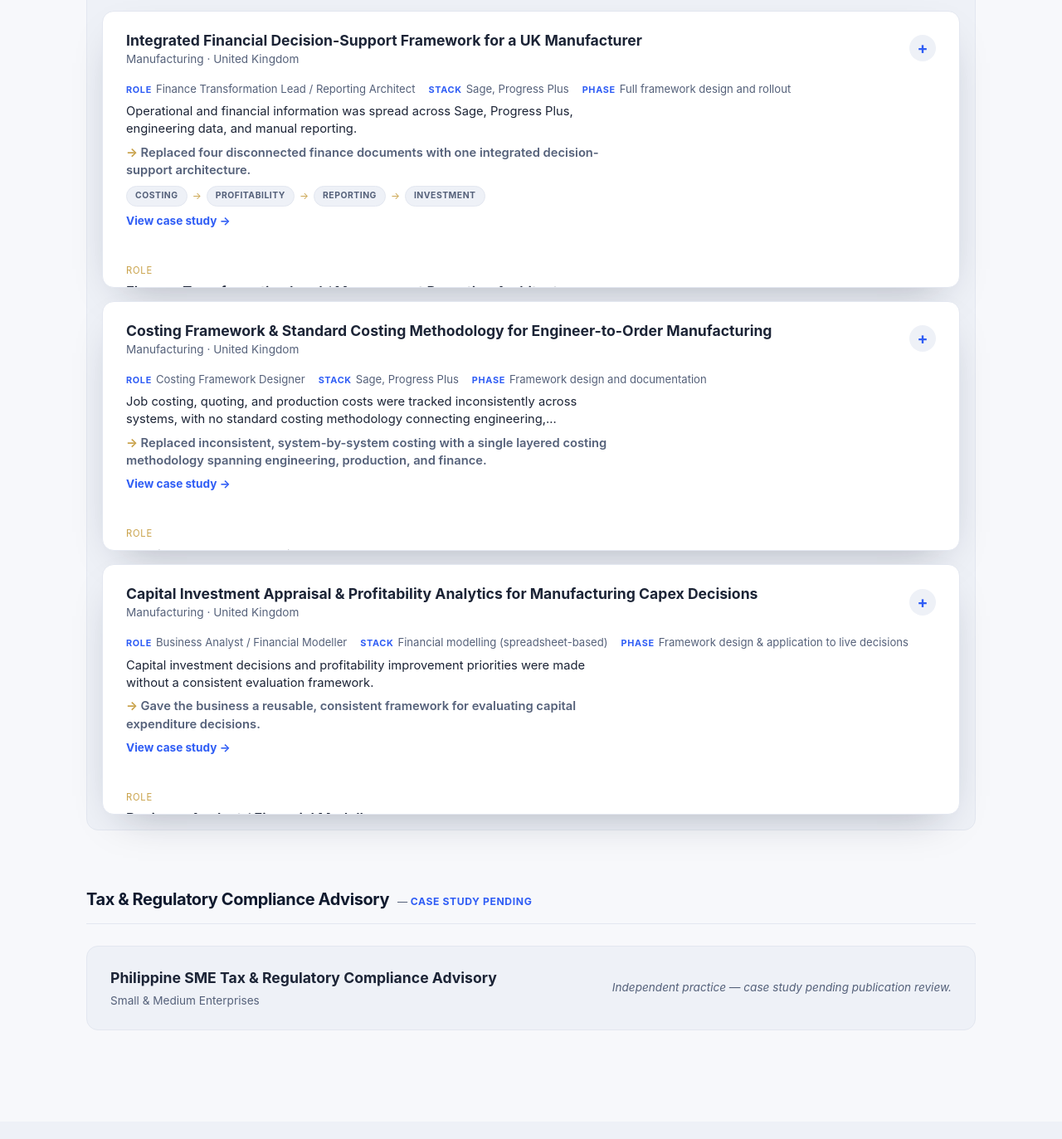
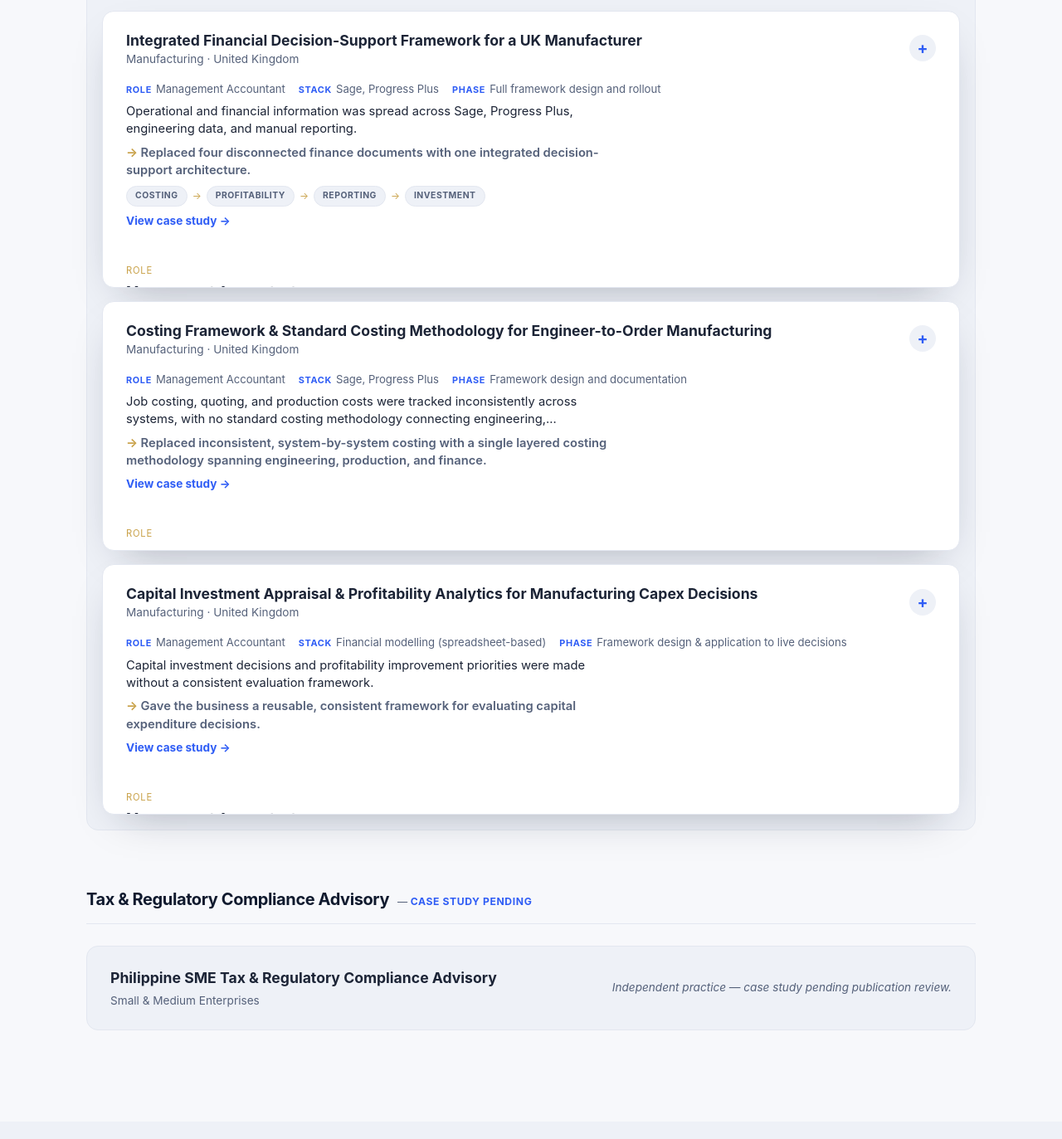
Before and after one commit to rexmzno/rrt.manzano.github.io, a plain HTML site: page index.html in a window 1280 px wide. Shown: the part 9089-10462 px from the top of the page at 83% size. Drawn offline with Linux system fonts and the light colour scheme.

Commit message:
Align UK case-study role labels; hyphenate Career bullets
- The three UK manufacturer case studies now show the role as
  "Management Accountant" on both the card and the detail view,
  matching the Career entry.
- Career entry and both CV downloads: "decision-support framework" and
  "profit-improvement levers" hyphenated to match the case studies.

Co-Authored-By: Claude Opus 5.5 <noreply@anthropic.com>

```diff
--- a/index.html
+++ b/index.html
@@ -861,7 +861,7 @@
               <span class="cs-expand-icon" aria-hidden="true">+</span>
             </button>
             <div class="cs-teaser">
-              <p class="cs-teaser-facts"><span><strong>Role</strong>Finance Transformation Lead / Reporting Architect</span><span><strong>Stack</strong>Sage, Progress Plus</span><span><strong>Phase</strong>Full framework design and rollout</span></p>
+              <p class="cs-teaser-facts"><span><strong>Role</strong>Management Accountant</span><span><strong>Stack</strong>Sage, Progress Plus</span><span><strong>Phase</strong>Full framework design and rollout</span></p>
               <p class="cs-teaser-line">Operational and financial information was spread across Sage, Progress Plus, engineering data, and manual reporting.</p>
               <p class="cs-teaser-line cs-teaser-outcome">Replaced four disconnected finance documents with one integrated decision-support architecture.</p>
               <div class="cs-flow" aria-hidden="true"><span class="cs-flow-step">Costing</span><span class="cs-flow-arrow">&rarr;</span><span class="cs-flow-step">Profitability</span><span class="cs-flow-arrow">&rarr;</span><span class="cs-flow-step">Reporting</span><span class="cs-flow-arrow">&rarr;</span><span class="cs-flow-step">Investment</span></div>
@@ -869,7 +869,7 @@
             </div>
             <div class="cs-body">
               <dl class="cs-meta">
-                <div><dt>Role</dt><dd>Finance Transformation Lead / Management Reporting Architect</dd></div>
+                <div><dt>Role</dt><dd>Management Accountant</dd></div>
                 <div><dt>Technology</dt><dd>Sage, Progress Plus</dd></div>
                 <div><dt>Methodology</dt><dd>Financial Systems Integration &amp; Decision-Support Design</dd></div>
                 <div><dt>Project Phase</dt><dd>Full framework design and rollout (independent engagement)</dd></div>
@@ -891,14 +891,14 @@
               <span class="cs-expand-icon" aria-hidden="true">+</span>
             </button>
             <div class="cs-teaser">
-              <p class="cs-teaser-facts"><span><strong>Role</strong>Costing Framework Designer</span><span><strong>Stack</strong>Sage, Progress Plus</span><span><strong>Phase</strong>Framework design and documentation</span></p>
+              <p class="cs-teaser-facts"><span><strong>Role</strong>Management Accountant</span><span><strong>Stack</strong>Sage, Progress Plus</span><span><strong>Phase</strong>Framework design and documentation</span></p>
               <p class="cs-teaser-line">Job costing, quoting, and production costs were tracked inconsistently across systems, with no standard costing methodology connecting engineering, production, and finance.</p>
               <p class="cs-teaser-line cs-teaser-outcome">Replaced inconsistent, system-by-system costing with a single layered costing methodology spanning engineering, production, and finance.</p>
               <button type="button" class="cs-view-btn">View case study &rarr;</button>
             </div>
             <div class="cs-body">
               <dl class="cs-meta">
-                <div><dt>Role</dt><dd>Costing Framework Designer</dd></div>
+                <div><dt>Role</dt><dd>Management Accountant</dd></div>
                 <div><dt>Technology</dt><dd>Sage, Progress Plus</dd></div>
                 <div><dt>Methodology</dt><dd>Layered Costing &amp; Standard Costing Design</dd></div>
                 <div><dt>Project Phase</dt><dd>Framework design and documentation</dd></div>
@@ -920,14 +920,14 @@
               <span class="cs-expand-icon" aria-hidden="true">+</span>
             </button>
             <div class="cs-teaser">
-              <p class="cs-teaser-facts"><span><strong>Role</strong>Business Analyst / Financial Modeller</span><span><strong>Stack</strong>Financial modelling (spreadsheet-based)</span><span><strong>Phase</strong>Framework design &amp; application to live decisions</span></p>
+              <p class="cs-teaser-facts"><span><strong>Role</strong>Management Accountant</span><span><strong>Stack</strong>Financial modelling (spreadsheet-based)</span><span><strong>Phase</strong>Framework design &amp; application to live decisions</span></p>
               <p class="cs-teaser-line">Capital investment decisions and profitability improvement priorities were made without a consistent evaluation framework.</p>
               <p class="cs-teaser-line cs-teaser-outcome">Gave the business a reusable, consistent framework for evaluating capital expenditure decisions.</p>
               <button type="button" class="cs-view-btn">View case study &rarr;</button>
             </div>
             <div class="cs-body">
               <dl class="cs-meta">
-                <div><dt>Role</dt><dd>Business Analyst / Financial Modeller</dd></div>
+                <div><dt>Role</dt><dd>Management Accountant</dd></div>
                 <div><dt>Technology</dt><dd>Financial modelling (spreadsheet-based)</dd></div>
                 <div><dt>Methodology</dt><dd>Investment Appraisal &amp; Sensitivity Analysis</dd></div>
                 <div><dt>Project Phase</dt><dd>Framework design and application to live capital decisions</dd></div>
@@ -1053,9 +1053,9 @@
             </div>
             <p class="timeline-org">UK Manufacturing Client</p>
             <ul>
-              <li>Designed an integrated financial decision support framework that connects costing, profitability analysis, investment appraisal and executive reporting.</li>
+              <li>Designed an integrated financial decision-support framework that connects costing, profitability analysis, investment appraisal and executive reporting.</li>
               <li>Designed a layered standard costing methodology with workcentre rate cards and overhead allocation, integrated with Progress Plus.</li>
-              <li>Built a monthly sensitivity model that ranks profit improvement levers and quantifies breakeven, and a capital investment evaluation framework (NPV, IRR, ROI, payback).</li>
+              <li>Built a monthly sensitivity model that ranks profit-improvement levers and quantifies breakeven, and a capital investment evaluation framework (NPV, IRR, ROI, payback).</li>
               <li>Delivered a monthly management reporting pack.</li>
             </ul>
           </div>
```
Also changed, not shown: 2 other files.
